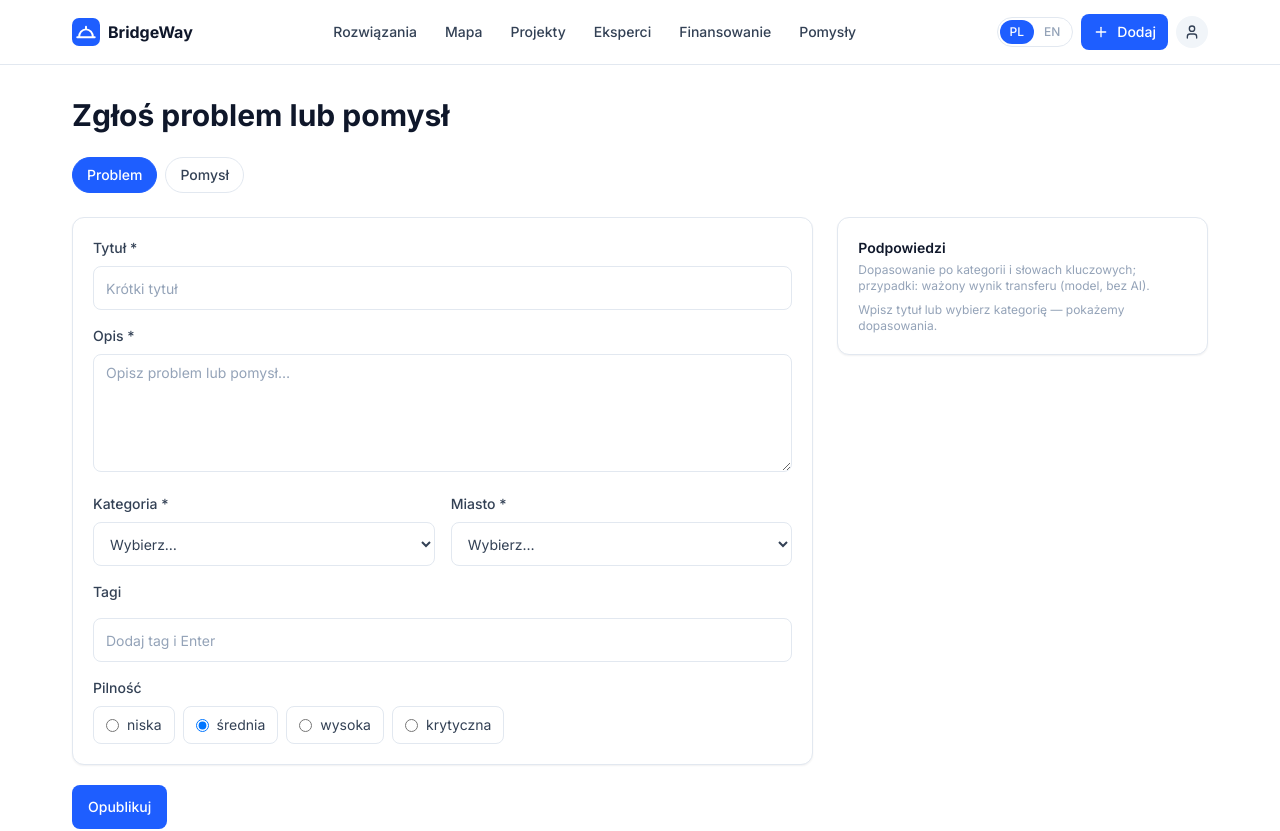
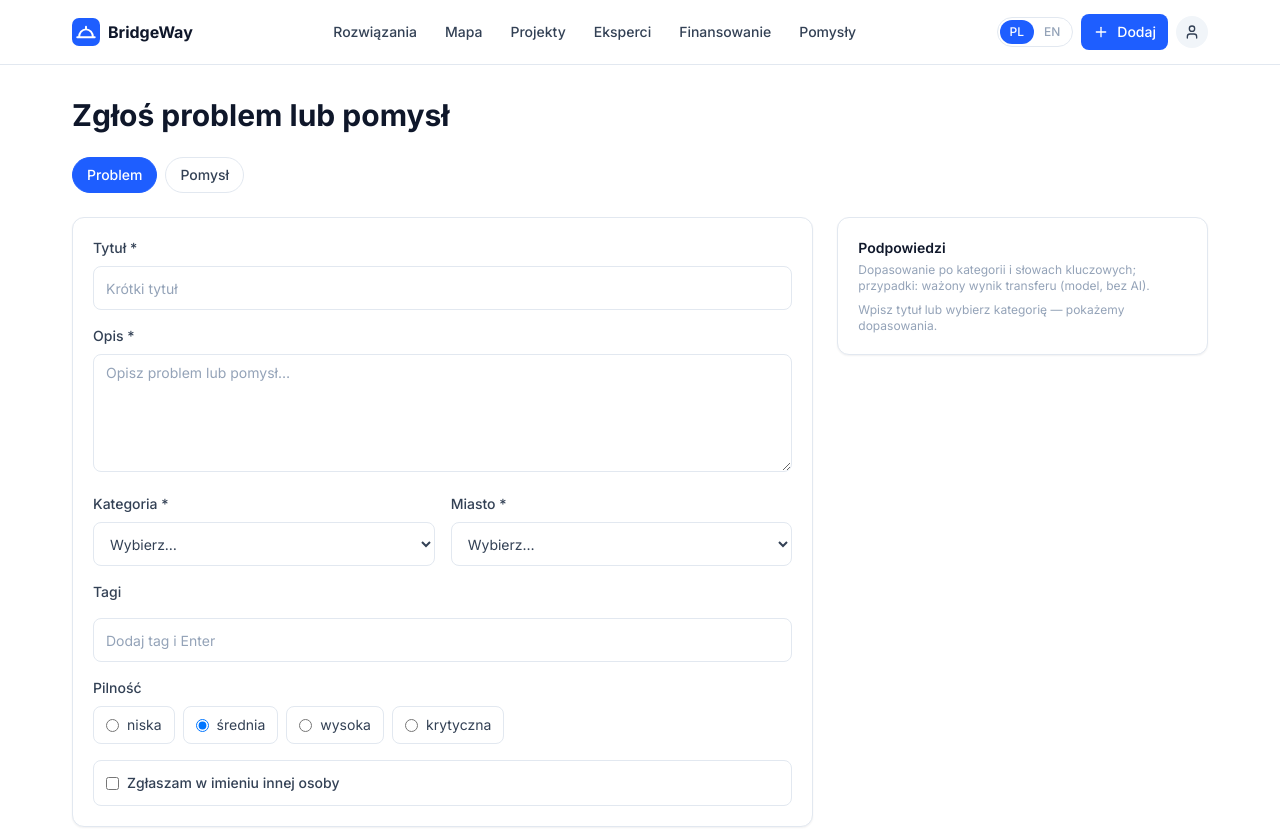
Before and after one commit to DLiHealer/bridgeway, a React (Vite) app: page /zglos in a window 1280 px wide. Shown: the top 831 px of the page. Built offline with nearby package versions, Linux system fonts and the light colour scheme.

Commit message:
Roadmap step 10: assisted reporting — proxy flag, recorded consent, proxy-points hint
Co-Authored-By: Claude Sonnet 5.5 <noreply@anthropic.com>

```diff
--- a/src/components/map/MapView.jsx
+++ b/src/components/map/MapView.jsx
@@ -2,6 +2,7 @@ import { MapContainer, TileLayer, Marker, Popup, CircleMarker } from 'react-leaf
 import 'leaflet/dist/leaflet.css';
 import L from 'leaflet';
 import { Link } from 'react-router-dom';
+import { useTranslation } from 'react-i18next';
 import { categoryById } from '../../data';
 import { Button } from '../ui';
 
@@ -13,6 +14,7 @@ function coloredDot(color, shape = 'circle') {
 }
 
 export default function MapView({ items = [], height = '100%', zoom = 6, center = [52.0692, 19.4803] }) {
+  const { t } = useTranslation();
   return (
     <MapContainer center={center} zoom={zoom} style={{ height, width: '100%' }} scrollWheelZoom>
       <TileLayer
@@ -30,6 +32,7 @@ export default function MapView({ items = [], height = '100%', zoom = 6, center
                 <p className="text-xs font-medium" style={{ color: cat.color }}>{cat.name}</p>
                 <p className="mt-1 font-semibold text-neutral-900">{item.title}</p>
                 <p className="text-xs text-neutral-400">{item.city}</p>
+                {item.onBehalf && <p className="mt-1 text-xs text-brand-600">{t('submit.proxyBadge')}</p>}
                 <p className="mt-2 line-clamp-2 text-xs text-neutral-700">{item.description}</p>
                 <div className="mt-3 flex gap-2">
                   <Link to={item.type === 'idea' ? `/pomysly/${item.id}` : `/mapa?focus=${item.id}`}>
--- a/src/data/index.js
+++ b/src/data/index.js
@@ -41,7 +41,7 @@ export const signals = [
   { id: 's3', type: 'problem', title: 'Śmieci na skwerze', description: 'Skwer przy parku pełen śmieci, brak koszy.', category: 'ekologia', city: 'Gdańsk', coords: [54.36, 18.65], urgency: 'niska', tags: ['śmieci', 'park'], status: 'nowe', createdAt: '2026-01-10', author: 'Ewa L.' },
   { id: 's4', type: 'problem', title: 'Brak miejsc integracji', description: 'Brak świetlicy dla młodzieży.', category: 'integracja', city: 'Wrocław', coords: [51.11, 17.04], urgency: 'krytyczna', tags: ['młodzież', 'świetlica'], status: 'w toku', createdAt: '2026-01-08', author: 'Marek T.' },
   { id: 's5', type: 'problem', title: 'Zły stan kamienicy', description: 'Kamienica w centrum wymaga remontu.', category: 'mieszkanie', city: 'Poznań', coords: [52.41, 16.93], urgency: 'wysoka', tags: ['remont', 'kamienica'], status: 'nowe', createdAt: '2026-01-06', author: 'Zofia W.' },
-  { id: 's6', type: 'problem', title: 'Izolacja samotnych seniorów', description: 'Samotni seniorzy w bloku nie mają kontaktu.', category: 'seniorzy', city: 'Łódź', coords: [51.76, 19.46], urgency: 'średnia', tags: ['seniorzy', 'samotność'], status: 'nowe', createdAt: '2026-01-05', author: 'Krzysztof P.' },
+  { id: 's6', type: 'problem', title: 'Izolacja samotnych seniorów', description: 'Samotni seniorzy w bloku nie mają kontaktu.', category: 'seniorzy', city: 'Łódź', coords: [51.76, 19.46], urgency: 'średnia', tags: ['seniorzy', 'samotność'], status: 'nowe', createdAt: '2026-01-05', author: 'Krzysztof P.', onBehalf: true, consentAt: '2026-01-05T10:00:00.000Z' },
 ];
 
 export const ideas = [
--- a/src/i18n.js
+++ b/src/i18n.js
@@ -40,6 +40,11 @@ const pl = {
       history: 'Historia statusów', newStatus: 'Dodaj status', reason: 'Powód / notatka', reasonRequired: 'Przy odrzuceniu podaj powód', add: 'Dodaj', demoNote: 'Dane demo / lokalne — status jest wpisywany ręcznie, nie pochodzi od urzędu.',
       status: { received: 'Przyjęte', assigned: 'Przypisane', inprogress: 'W trakcie', resolved: 'Rozwiązane', rejected: 'Odrzucone' },
     },
+  },
+  submit: {
+    onBehalf: 'Zgłaszam w imieniu innej osoby', consent: 'Ta osoba wie o zgłoszeniu i zgadza się na nie oraz na jego publikację bez imienia i adresu.', consentRequired: 'Zgoda jest wymagana',
+    proxyTitle: 'Gdzie można pomóc w zgłoszeniu', proxyHint: 'Zgłoszenie może przygotować wspólnie z osobą: biblioteka, klub seniora, pracownik socjalny lub organizacja pozarządowa.',
+    proxyBadge: 'Zgłoszone w imieniu innej osoby',
   },
   score: {
     title: 'Wynik transferu (model)', noData: 'brak danych', preliminary: 'Wynik wstępny — część czynników nie ma danych.',
@@ -120,6 +125,11 @@ const en = {
       status: { received: 'Received', assigned: 'Assigned', inprogress: 'In progress', resolved: 'Resolved', rejected: 'Rejected' },
     },
   },
+  submit: {
+    onBehalf: 'I am reporting on behalf of someone else', consent: 'This person knows about the report and agrees to it and to its publication without name or address.', consentRequired: 'Consent is required',
+    proxyTitle: 'Where to get help with a report', proxyHint: 'A report can be prepared together with the person by a library, a senior club, a social worker or an NGO.',
+    proxyBadge: 'Reported on behalf of someone else',
+  },
   score: {
     title: 'Transfer score (model)', noData: 'no data', preliminary: 'Preliminary score — some factors have no data.',
     note: 'A model, not a forecast. Weights are a hypothesis; weighted mean over factors that have data only.',
--- a/src/pages/SubmitPage.jsx
+++ b/src/pages/SubmitPage.jsx
@@ -15,20 +15,23 @@ export default function SubmitPage() {
   const [tags, setTags] = useState([]);
   const [tagInput, setTagInput] = useState('');
   const [success, setSuccess] = useState(false);
-  const { register, handleSubmit, watch, reset } = useForm();
+  const { register, handleSubmit, watch, reset, formState: { errors } } = useForm();
   const { addSignal, addIdea, data } = useApp();
   const navigate = useNavigate();
 
   const title = watch('title', '');
   const category = watch('category', '');
   const city = watch('city', '');
+  const onBehalf = watch('onBehalf', false);
 
   const hasInput = (title?.length || 0) >= 3 && !!category;
   const matches = hasInput ? matchAll({ title, category, city, tags }, data) : null;
 
   const onSubmit = (values) => {
+    const { onBehalf: proxy, consent, ...rest } = values;
     const payload = {
-      ...values,
+      ...rest,
+      ...(tab === 'problem' && proxy && consent ? { onBehalf: true, consentAt: new Date().toISOString() } : {}),
       tags,
       category: values.category,
       city: values.city,
@@ -108,6 +111,22 @@ export default function SubmitPage() {
                     </label>
                   ))}
                 </div>
+              </div>
+            )}
+            {tab === 'problem' && (
+              <div className="mt-4 rounded-btn border border-border p-3">
+                <label className="flex items-start gap-2 text-sm font-medium">
+                  <input type="checkbox" className="mt-1" {...register('onBehalf')} /> {t('submit.onBehalf')}
+                </label>
+                {onBehalf && (
+                  <div className="mt-3 space-y-3">
+                    <p className="text-xs text-neutral-500"><span className="font-semibold">{t('submit.proxyTitle')}:</span> {t('submit.proxyHint')}</p>
+                    <label className="flex items-start gap-2 text-sm">
+                      <input type="checkbox" className="mt-1" {...register('consent', { required: true })} /> {t('submit.consent')}
+                    </label>
+                    {errors.consent && <p role="alert" className="text-xs text-red-600">{t('submit.consentRequired')}</p>}
+                  </div>
+                )}
               </div>
             )}
           </Card>
```
Also changed, not shown: spec/architecture.md (+1 -1 lines), spec/roadmap.md (+2 -1 lines).
